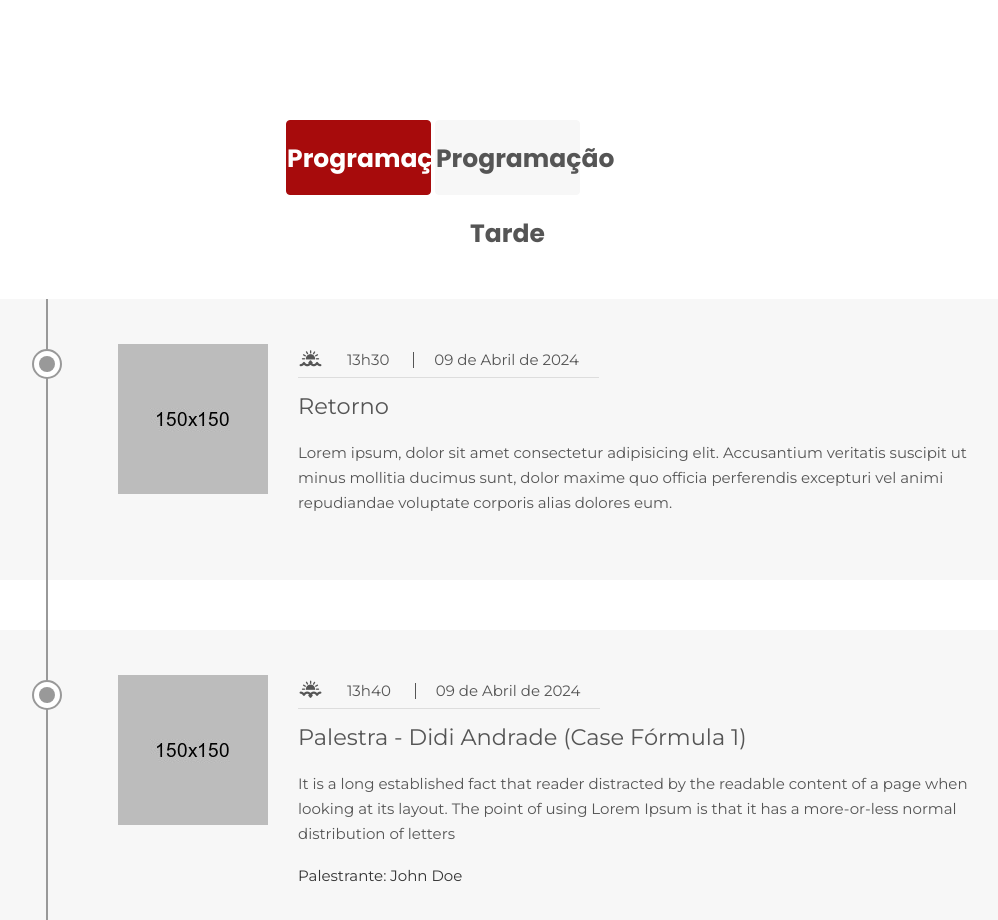
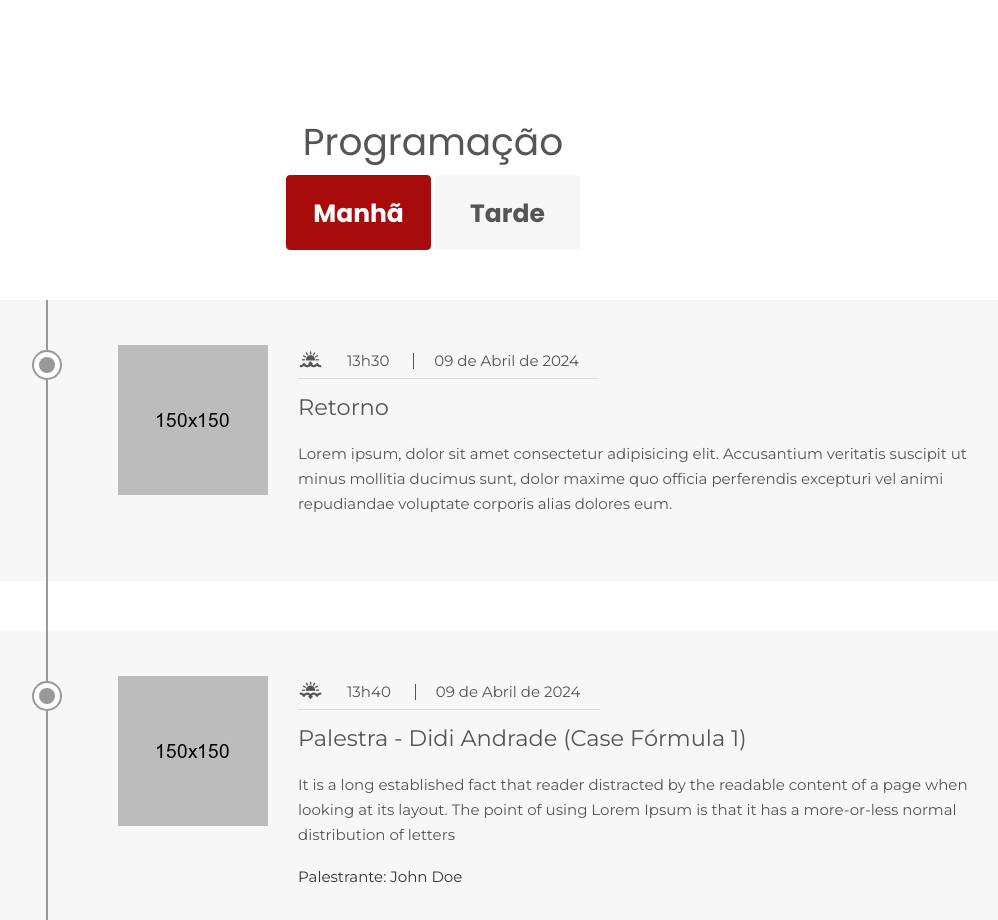
Before and after one commit to danilopaulinodasilva/landingpage-forum-maquinadoesporte, a plain HTML site: page index.html in a window 1280 px wide. Shown: the part 1720-2640 px from the top of the page, without its empty margins (207-1205 px from the left). Drawn offline with Linux system fonts and the light colour scheme; a script that the page names is missing; files whose address does not match are found by name.

Commit message:
fix: fix title schedule

```diff
--- a/index.html
+++ b/index.html
@@ -317,6 +317,9 @@
             <div class="col-12">
               <div class="clearfix"></div>
               <div class="tab-menu-list tml-02 mb50 text-center">
+
+                <h1>Programação</h1>
+
                 <ul class="nav d-block timeline-tab" role="tablist">
                   <li role="presentation">
                     <a
@@ -325,7 +328,7 @@
                       aria-controls="day-02-one"
                       role="tab"
                       data-bs-toggle="tab"
-                      >Programação Manhã</a
+                      >Manhã</a
                     >
                   </li>
                   <li role="presentation">
@@ -334,7 +337,7 @@
                       aria-controls="day-02-two"
                       role="tab"
                       data-bs-toggle="tab"
-                      >Programação Tarde</a
+                      >Tarde</a
                     >
                   </li>
                 </ul>
```
